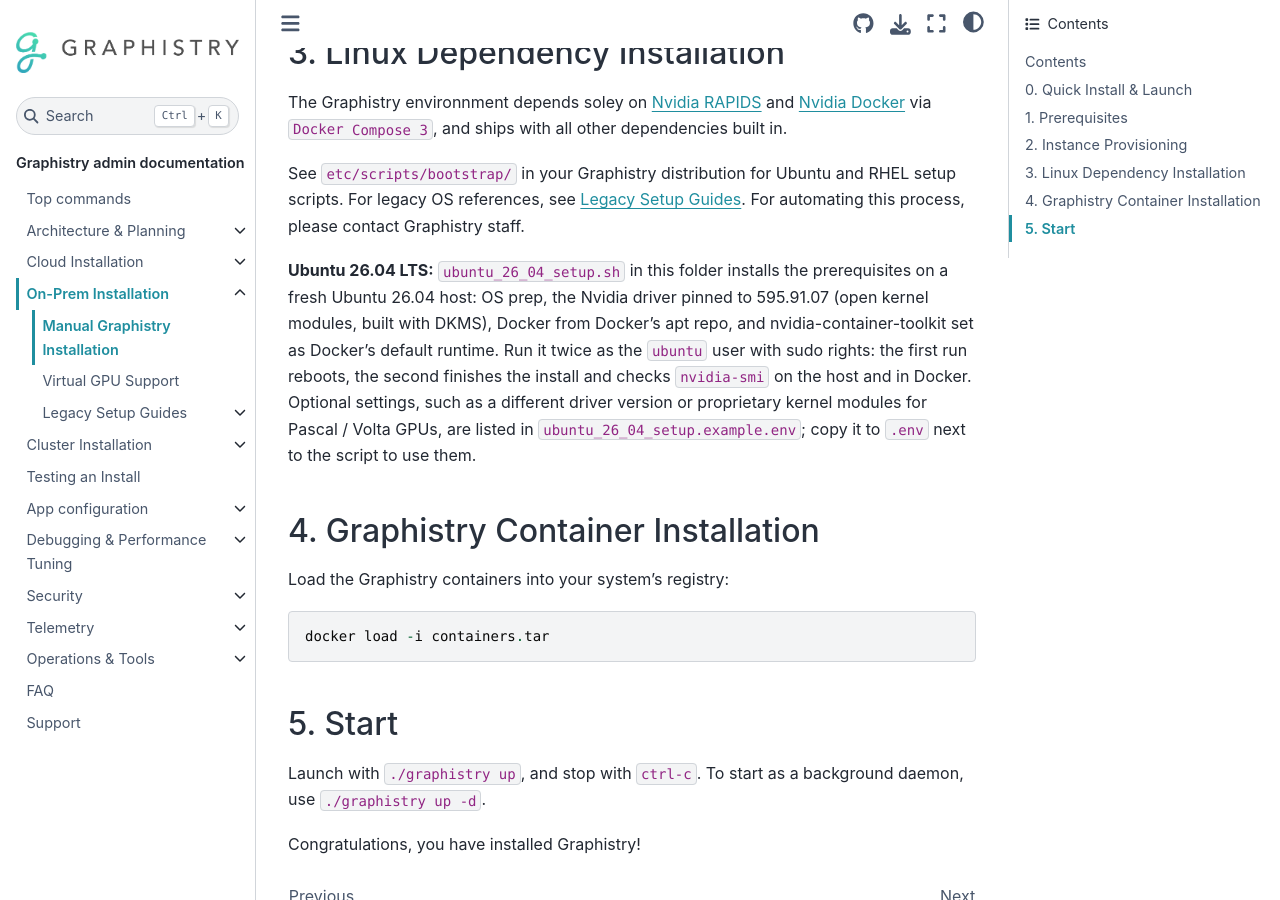
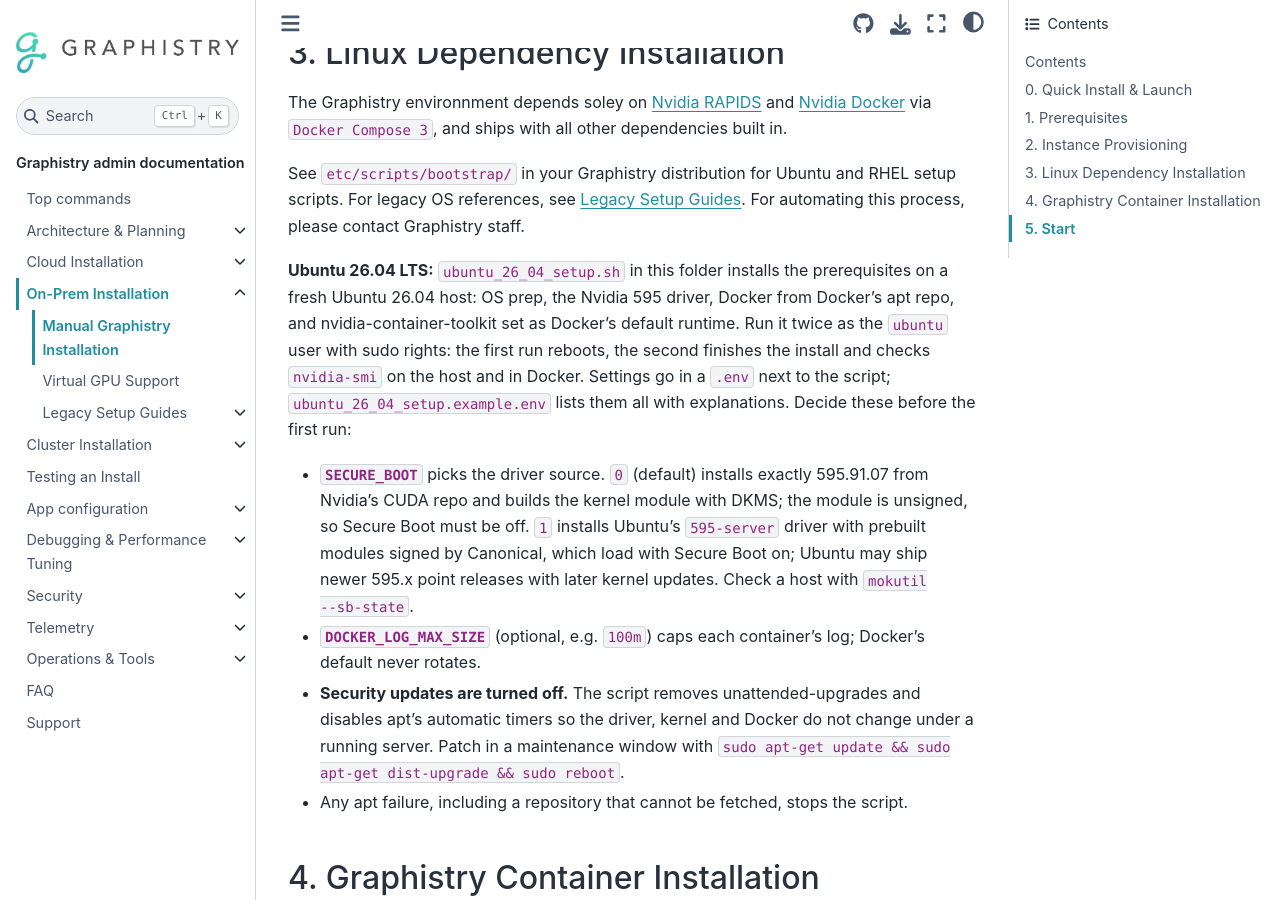
Before and after one commit to graphistry/graphistry-cli, a Sphinx documentation site: the page built from docs/install/on-prem/manual.md, in a window 1280 px wide and 900 px high, scrolled down 2165 px. Built offline with Sphinx 7.4.7 and the Sphinx Book theme 1.1.4, drawn with Linux system fonts in a browser that asks for light colours; the version number could not be read and is left out.

Commit message:
feat(install): SECURE_BOOT driver switch, Docker log limit, strict apt
- SECURE_BOOT=0 (default, unchanged): Nvidia CUDA repo, exact 595.91.07
  pin, DKMS-built module; now refuses on a Secure Boot host and points to
  SECURE_BOOT=1 (ALLOW_SECURE_BOOT_MOK=1 still allows MOK enrollment)
- SECURE_BOOT=1: Ubuntu's 595-server driver with Canonical-signed
  prebuilt modules (linux-modules-nvidia-595-server[-open]-<flavour>),
  loads with Secure Boot on, no DKMS; warns when Ubuntu's point release
  differs from NVIDIA_DRIVER_VERSION; mixing the two sources is refused
- Optional DOCKER_LOG_MAX_SIZE / DOCKER_LOG_MAX_FILE json-file rotation
- Any apt failure stops the script: APT::Update::Error-Mode=any, no more
  "UPGRADE FAILED" fall-through, old Docker packages removed only if
  installed
- Document that automatic security updates are turned off, how to patch,
  and how to turn them back on

```diff
--- a/docs/install/on-prem/manual.md
+++ b/docs/install/on-prem/manual.md
@@ -72,7 +72,12 @@
 
 See `etc/scripts/bootstrap/` in your Graphistry distribution for Ubuntu and RHEL setup scripts. For legacy OS references, see [Legacy Setup Guides](legacy/index.rst). For automating this process, please contact Graphistry staff.
 
-**Ubuntu 26.04 LTS:** `ubuntu_26_04_setup.sh` in this folder installs the prerequisites on a fresh Ubuntu 26.04 host: OS prep, the Nvidia driver pinned to 595.91.07 (open kernel modules, built with DKMS), Docker from Docker's apt repo, and nvidia-container-toolkit set as Docker's default runtime. Run it twice as the `ubuntu` user with sudo rights: the first run reboots, the second finishes the install and checks `nvidia-smi` on the host and in Docker. Optional settings, such as a different driver version or proprietary kernel modules for Pascal / Volta GPUs, are listed in `ubuntu_26_04_setup.example.env`; copy it to `.env` next to the script to use them.
+**Ubuntu 26.04 LTS:** `ubuntu_26_04_setup.sh` in this folder installs the prerequisites on a fresh Ubuntu 26.04 host: OS prep, the Nvidia 595 driver, Docker from Docker's apt repo, and nvidia-container-toolkit set as Docker's default runtime. Run it twice as the `ubuntu` user with sudo rights: the first run reboots, the second finishes the install and checks `nvidia-smi` on the host and in Docker. Settings go in a `.env` next to the script; `ubuntu_26_04_setup.example.env` lists them all with explanations. Decide these before the first run:
+
+* **`SECURE_BOOT`** picks the driver source. `0` (default) installs exactly 595.91.07 from Nvidia's CUDA repo and builds the kernel module with DKMS; the module is unsigned, so Secure Boot must be off. `1` installs Ubuntu's `595-server` driver with prebuilt modules signed by Canonical, which load with Secure Boot on; Ubuntu may ship newer 595.x point releases with later kernel updates. Check a host with `mokutil --sb-state`.
+* **`DOCKER_LOG_MAX_SIZE`** (optional, e.g. `100m`) caps each container's log; Docker's default never rotates.
+* **Security updates are turned off.** The script removes unattended-upgrades and disables apt's automatic timers so the driver, kernel and Docker do not change under a running server. Patch in a maintenance window with `sudo apt-get update && sudo apt-get dist-upgrade && sudo reboot`.
+* Any apt failure, including a repository that cannot be fetched, stops the script.
 
 
 
```
Also changed, not shown: CHANGELOG.md (+1 -1 lines), 2 other files.
